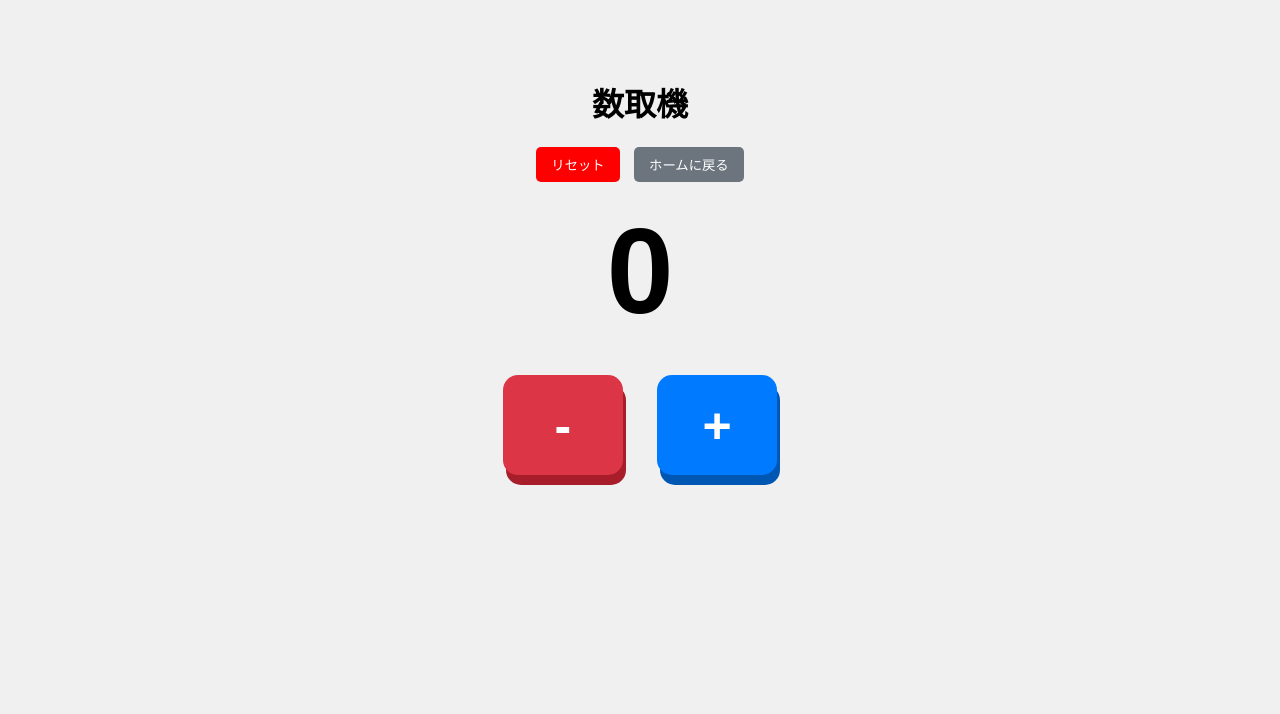
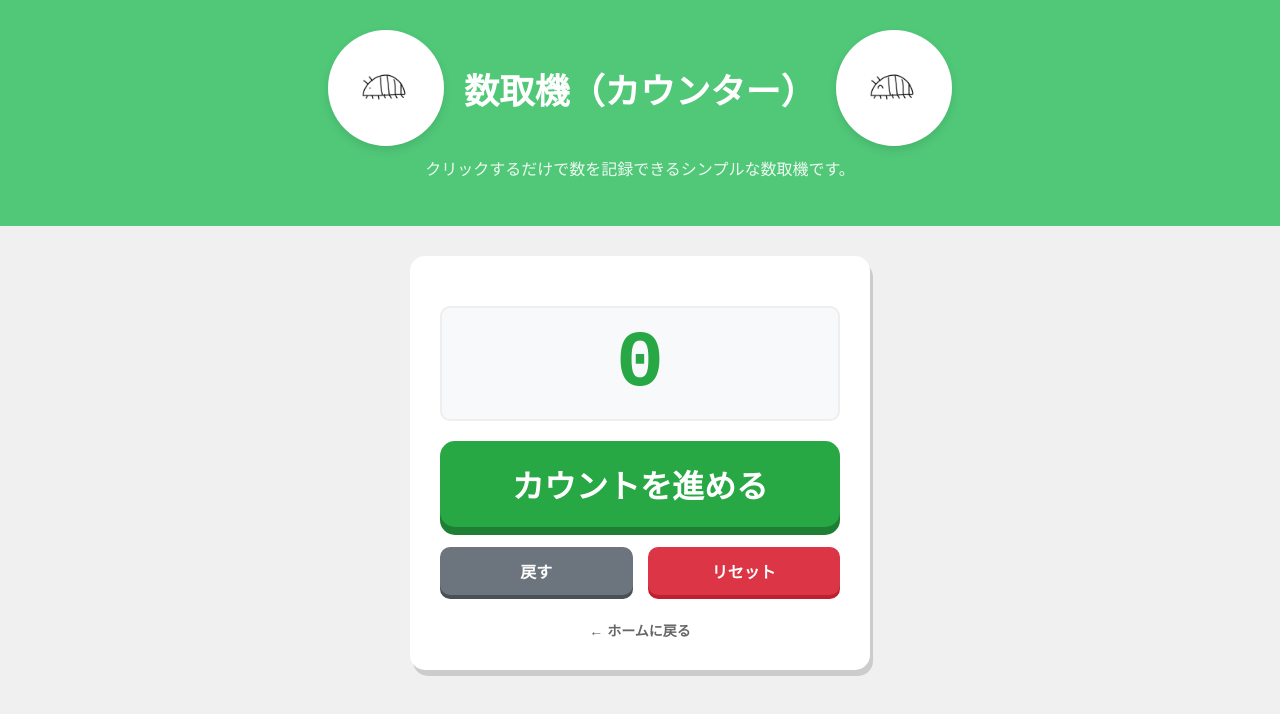
Before and after one commit to dangomushi2357/tool-box, a plain HTML site: page counter.html in a window 1280 px wide. Drawn offline with Linux system fonts and the light colour scheme.

Commit message:
Update counter.html

```diff
--- a/counter.html
+++ b/counter.html
@@ -2,101 +2,188 @@
 <html lang="ja">
 <head>
     <meta charset="UTF-8">
-    <title>数取機</title>
+    <meta name="viewport" content="width=device-width, initial-scale=1.0">
+    <title>数取機（カウンター）</title>
     <link rel="icon" href="dango_1(default).png" type="image/png">
     <style>
-        body { text-align: center; font-family: sans-serif; background-color: #f0f0f0; padding-top: 50px; }
-        #count-val { font-size: 120px; margin: 20px 0; font-weight: bold; }
-
-        .main-btn {
-            display: inline-block;
+        body {
+            font-family: sans-serif;
+            background-color: #f0f0f0;
+            color: #333;
+            margin: 0;
+            padding-bottom: 50px;
+        }
+        header {
+            background-color: #50C878;
             color: white;
-            width: 120px;
+            padding: 30px 10px;
+            margin-bottom: 30px;
+            text-align: center;
+        }
+        .title-container {
+            display: flex;
+            align-items: center;
+            justify-content: center;
+            gap: 20px;
+            max-width: 90%;
+            margin: 0 auto;
+        }
+        .main-title {
+            font-size: 2.2rem;
+            font-weight: bold;
+            color: white;
+            margin: 0;
+        }
+        .dango-icon {
+            width: 100px;
             height: 100px;
+            object-fit: contain;
+            background-color: white;
+            border-radius: 50%;
+            padding: 8px;
+            box-shadow: 0 4px 10px rgba(0,0,0,0.1);
+        }
+        header p {
+            color: #ffffff;
+            opacity: 0.9;
+            margin-top: 10px;
+            font-size: 1rem;
+        }
+        .container {
+            background: white;
+            padding: 30px;
             border-radius: 15px;
+            box-shadow: 3px 6px 0 #ccc;
+            max-width: 400px;
+            width: 90%;
+            margin: 0 auto;
+            text-align: center;
+        }
+        .counter-display {
+            font-size: 80px;
             font-weight: bold;
-            font-size: 50px;
+            color: #28a745;
+            margin: 20px 0;
+            font-family: monospace;
+            background: #f8f9fa;
+            border-radius: 10px;
+            padding: 10px;
+            border: 2px solid #eee;
+        }
+        .btn-main {
+            width: 100%;
+            padding: 20px;
+            background-color: #28a745;
+            color: white;
+            border: none;
+            border-radius: 15px;
+            font-size: 32px;
+            font-weight: bold;
             cursor: pointer;
+            box-shadow: 0 8px 0 #1e7e34;
+            transition: 0.1s;
+            margin-bottom: 20px;
+        }
+        .btn-main:active {
+            box-shadow: none;
+            transform: translateY(8px);
+        }
+        .sub-buttons {
+            display: flex;
+            gap: 15px;
+        }
+        .btn-sub {
+            flex: 1;
+            padding: 12px;
+            background-color: #6c757d;
+            color: white;
             border: none;
+            border-radius: 10px;
+            font-size: 16px;
+            font-weight: bold;
+            cursor: pointer;
+            box-shadow: 0 4px 0 #495057;
             transition: 0.1s;
-            user-select: none;
-            margin: 15px;
-            line-height: 100px;
         }
-
-        .plus-btn {
-            background-color: #007bff;
-            box-shadow: 3px 10px 0 #0056b3;
+        .btn-sub:active {
+            box-shadow: none;
+            transform: translateY(4px);
         }
-
-        .minus-btn {
-            background-color: #dc3545;
-            box-shadow: 3px 10px 0 #a71d2a;
+        .back-link {
+            display: block;
+            text-align: center;
+            margin-top: 25px;
+            color: #666;
+            text-decoration: none;
+            font-weight: bold;
+            font-size: 14px;
         }
-
-        .main-btn:active {
-            box-shadow: none;
-            transform: translateY(10px) translateX(5px);
+        .back-link:hover {
+            color: #50C878;
         }
-
-        .sub-btn { border: none; border-radius: 5px; cursor: pointer; padding: 8px 15px; color: white; }
+        @media (max-width: 600px) {
+            .title-container {
+                flex-direction: column;
+                gap: 10px;
+            }
+            .main-title {
+                font-size: 1.6rem;
+            }
+            .dango-icon {
+                width: 80px;
+                height: 80px;
+            }
+        }
     </style>
 </head>
 <body>
-    <h1>数取機</h1>
 
-    <div style="margin-bottom: 20px;">
-        <button class="sub-btn" style="background-color:red;" onclick="reset()">リセット</button>
-        <button class="sub-btn" style="background-color: #6c757d; margin-left: 10px;" onclick="goHome()">ホームに戻る</button>
+<header>
+    <div class="title-container">
+        <img src="dango_1(default).png" alt="ダンゴムシ（普通）" class="dango-icon">
+        <h1 class="main-title">数取機（カウンター）</h1>
+        <img src="dango_2(smile).png" alt="ダンゴムシ（にっこり）" class="dango-icon">
     </div>
+    <p>クリックするだけで数を記録できるシンプルな数取機です。</p>
+</header>
 
-    <div id="count-val">0</div>
+<div class="container">
+    <div class="counter-display" id="counterNum">0</div>
+    <button class="btn-main" onclick="countUp()">カウントを進める</button>
+    <div class="sub-buttons">
+        <button class="btn-sub" onclick="countDown()">戻す</button>
+        <button class="btn-sub" style="background-color: #dc3545; box-shadow: 0 4px 0 #bd2130;" onclick="countReset()">リセット</button>
+    </div>
+    <a href="index.html" class="back-link">← ホームに戻る</a>
+</div>
 
-    <button class="main-btn minus-btn" onclick="minus()">-</button>
-    <button class="main-btn plus-btn" onclick="add()">+</button>
+<script>
+    let count = parseInt(localStorage.getItem('counter_val')) || 0;
+    document.getElementById('counterNum').innerText = count;
 
-    <script>
-        let n = parseInt(localStorage.getItem('counter_val')) || 0;
-        const display = document.getElementById('count-val');
-        display.innerText = n;
+    function countUp() {
+        count++;
+        updateDisplay();
+    }
 
-        function save() {
-            localStorage.setItem('counter_val', n);
+    function countDown() {
+        if (count > 0) {
+            count--;
+            updateDisplay();
         }
-        function updateDisplay() {
-            display.innerText = n;
+    }
 
-            if (n < 0) {
-                display.style.color = "red";
-            } else {
-                display.style.color = "black";
-            }
+    function countReset() {
+        if (confirm("カウントをリセットしますか？")) {
+            count = 0;
+            updateDisplay();
         }
+    }
 
-        function add() {
-            n++;
-            updateDisplay();
-            save();
-        }
-
-        function minus() {
-            n--;
-            updateDisplay();
-            save();
-        }
-
-        function reset() {
-            if(confirm("0に戻しますか？")) {
-                n = 0;
-                updateDisplay();
-                save();
-            }
-        }
-        updateDisplay();
-
-        function goHome() {
-            location.href = "index.html";
-        }
-    </script>
+    function updateDisplay() {
+        document.getElementById('counterNum').innerText = count;
+        localStorage.setItem('counter_val', count);
+    }
+</script>
 </body>
 </html>
```
